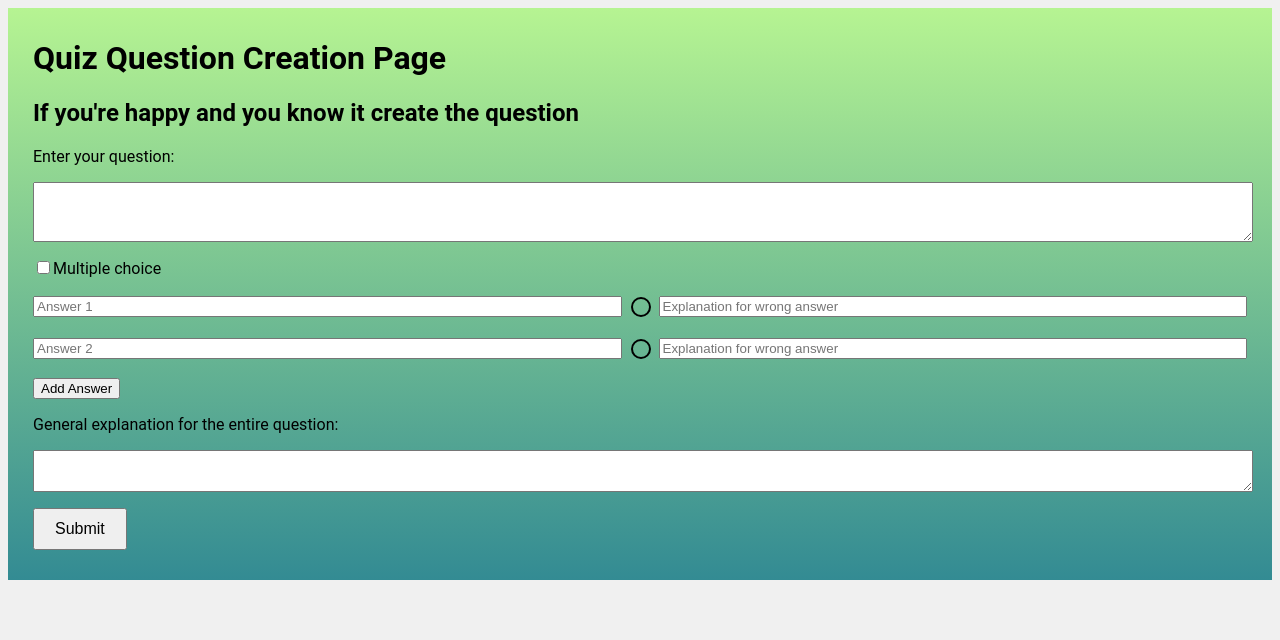
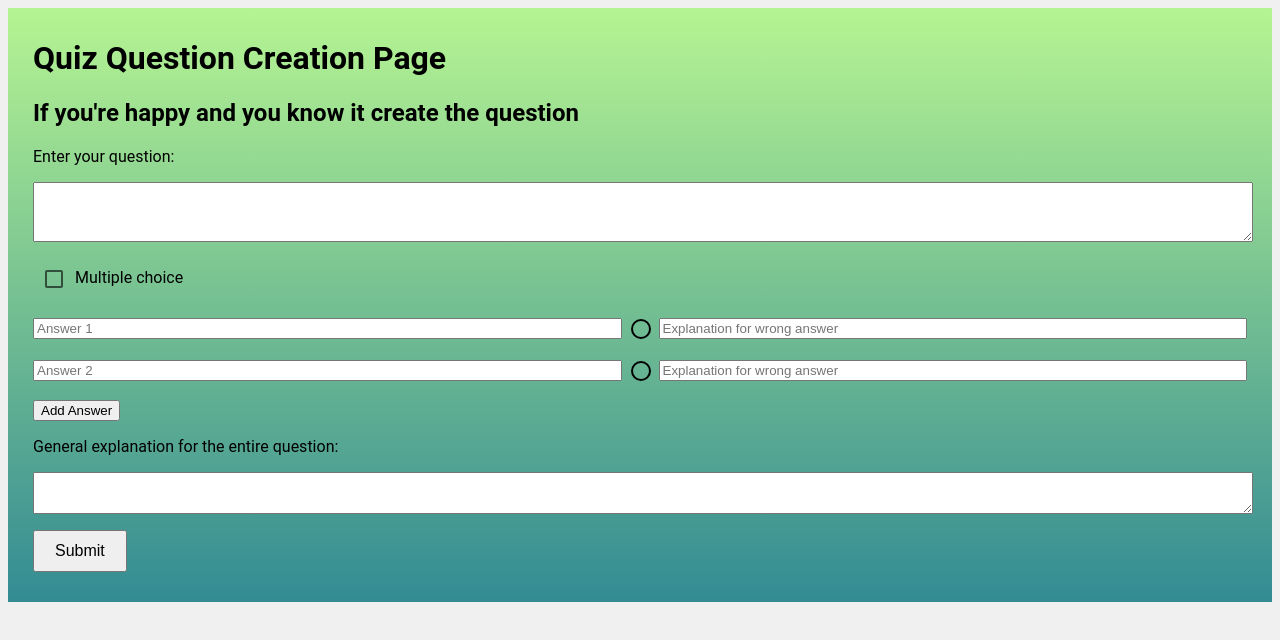
Before and after one commit to scrumdojo/quizmaster-php, a React (Vite) app in the folder frontend/: page /question/new in a window 1280 px wide. Shown: the top 640 px of the page. Built offline with nearby package versions, Linux system fonts and the light colour scheme.

Commit message:
Replace input checkbox with MUI Checkbox component in MultipleChoiceEdit

```diff
--- a/frontend/src/pages/create-question/form/multiple-choice-edit.tsx
+++ b/frontend/src/pages/create-question/form/multiple-choice-edit.tsx
@@ -1,3 +1,5 @@
+import { Checkbox } from '@mui/material'
+
 interface MultipleChoiceEditProps {
     readonly isMultipleChoice: boolean
     readonly setIsMultipleChoice: (isMultipleChoice: boolean) => void
@@ -5,9 +7,8 @@ interface MultipleChoiceEditProps {
 
 export const MultipleChoiceEdit = ({ isMultipleChoice, setIsMultipleChoice }: MultipleChoiceEditProps) => (
     <div>
-        <input
+        <Checkbox
             id="is-multiple-choice"
-            type="checkbox"
             checked={isMultipleChoice}
             onChange={e => setIsMultipleChoice(e.target.checked)}
         />
```
